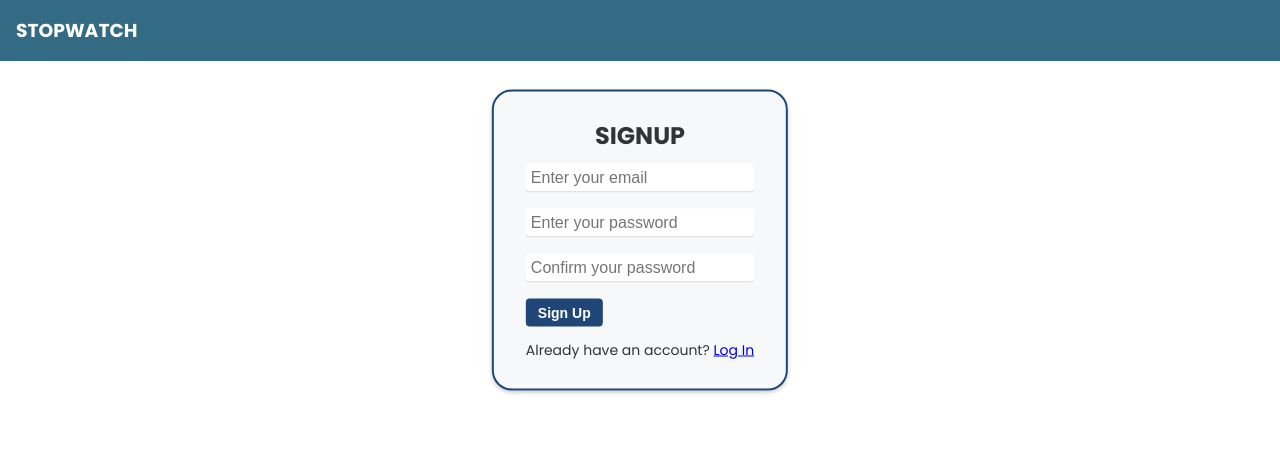
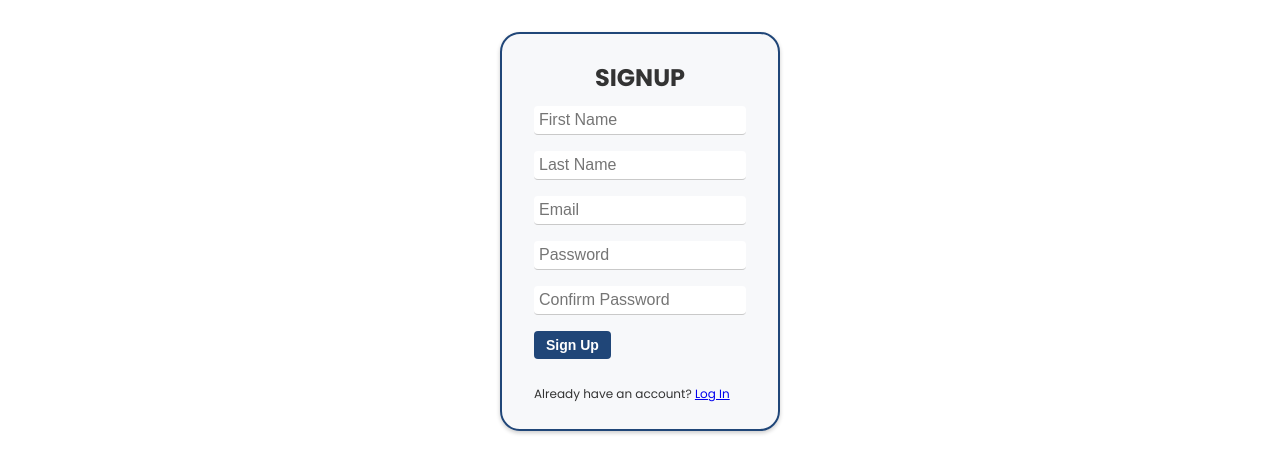
Before and after one commit to pierocapra/stop-watch, a React (Create React App) app: page /signup in a window 1280 px wide. Shown: the top 472 px of the page. Built offline with nearby package versions, Linux system fonts and the light colour scheme; no server answers.

Commit message:
Signin reviews Header

```diff
--- a/src/App.css
+++ b/src/App.css
@@ -31,17 +31,9 @@ button {
   border: none;
 }
 
-input[type="email"] {
-  width: 100%;
-  padding: 5px;
-  font-size: 16px;
-  border: none;
-  border-bottom: solid 1px #c9c9c9;
-  transition: border 0.3s;
-  border-radius: 4px;
-}
-
-input[type="password"] {
+input[type="password"],
+input[type="email"],
+input[type="text"] {
   width: 100%;
   padding: 5px;
   font-size: 16px;
@@ -50,8 +42,10 @@ input[type="password"] {
   border-bottom: solid 1px #c9c9c9;
   transition: border 0.3s;
 }
+
 input[type="email"]:focus,
-input[type="password"].focus {
+input[type="password"]:focus,
+input[type="text"]:focus {
   border-bottom: solid 2px #969696;
 }
 
@@ -292,29 +286,34 @@ input[type="password"].focus {
 /* Auth */
 .auth {
   border: 2px solid #204678;
-  position: absolute;
-  top: 30%;
-  left: 50%;
-  transform: translate(-50%, -50%);
   padding: 2rem;
   border-radius: 20px;
   box-shadow: 0 2px 4px rgba(0, 0, 0, 0.2);
   font-size: 14px;
   background-color: #20467809;
+  max-width: 280px;
+  margin: auto;
+  margin-top: 2rem;
 }
 
 .auth * + * {
   margin-top: 1rem;
 }
 
-.auth .side-text {
-  margin-left: 1rem;
+.auth .additional-form-text {
+  display: block;
+  font-size: 12px;
+  line-height: 0.5;
 }
 
 .auth .error-message {
   margin-bottom: 0;
   color: red;
   font-weight: 400;
+}
+
+.auth button {
+  margin-bottom: 1rem;
 }
 
 .hide {
--- a/src/App.js
+++ b/src/App.js
@@ -16,9 +16,9 @@ function App() {
     <main className="app">
       <Router>
         <AuthProvider>
-          <Header />
+
           <Routes>
-            <Route exact path='/' element={<PrivateRoute><Main /></PrivateRoute>}>
+            <Route exact path='/' element={<PrivateRoute><Header /><Main /></PrivateRoute>}>
             </Route>
             <Route exact path='/login' element={<Login />} />
             <Route exact path='/signup' element={<Signup />} />
--- a/src/ForgotPassword.js
+++ b/src/ForgotPassword.js
@@ -28,14 +28,16 @@ export default function ForgotPassword() {
 
 
     return (
+          <div className="container">
             <div className="auth">
                 <h1>Forgot Password</h1>
-                <input id="email" type="email" placeholder="Enter your email" ref={emailRef} /><br />
+                <input id="email" type="email" placeholder="Enter your email" ref={emailRef} />
                 <br />
                 {error && <h4 className="error-message">{error}</h4>}
                 {message}
                 <button className="button" onClick={handleSubmit}>Reset Password</button>
-                <Link to="/login" className="side-text">Back to Login</Link>
+                <Link to="/login" className="additional-form-text">Back to Login</Link>
             </div>
+          </div>
     )
 }
--- a/src/Login.js
+++ b/src/Login.js
@@ -30,6 +30,7 @@ function Login() {
 
 
     return (
+      <div className="container">
           <div className="auth">
               <h1>Login</h1>
               <input id="email" type="email" placeholder="Enter your email" ref={emailRef} /><br />
@@ -38,9 +39,10 @@ function Login() {
               {error && <h4 className="error-message">{error}</h4>}
 
               <button className="button" onClick={handleSubmit}>Log In</button>
-                <Link to="/forgot-password" className="side-text">Forgot Password?</Link>
-                <div >
+              <Link to="/forgot-password" className="additional-form-text">Forgot Password?</Link>
+              <div className="additional-form-text">
                   Need an account? <Link to="/signup">Sign Up</Link>
+              </div>
           </div>
       </div>
     )
--- a/src/Signup.js
+++ b/src/Signup.js
@@ -1,6 +1,7 @@
 import React, { useRef, useState } from 'react'
 import { useNavigate } from 'react-router-dom';
-import { Link } from "react-router-dom"
+import { Link } from "react-router-dom";
+import {  updateProfile } from "firebase/auth";
 
 import { useAuth } from './Auth';
 
@@ -8,10 +9,12 @@ function Signup() {
     const passwordRef = useRef();
     const passwordConfirmRef = useRef()
     const emailRef = useRef();
+    const firstNameRef = useRef();
+    const lastNameRef = useRef();
     const [error, setError] = useState("")
     // const [loading, setLoading] = useState(false)
     const navigate = useNavigate();
-    const { signup } = useAuth();
+    const { signup, reloadUser } = useAuth();
 
     async function handleSubmit(e) {
 
@@ -23,7 +26,19 @@ function Signup() {
           setError("")
           // setLoading(true)
           await signup(emailRef.current.value, passwordRef.current.value)
-          navigate("/")
+            .then((userCredential) => {
+                // Signed in
+                updateProfile(userCredential.user, {
+                    displayName:  firstNameRef.current.value + " " + lastNameRef.current.value
+                })
+            })
+            .then(() => {
+              // setTimeout is a bit hacky, can think of different solution
+              setTimeout(()=>{navigate("/")}, 500)
+            })
+            .catch((error) => {
+              console.error(error);
+            });
         } catch {
           setError("Failed to create an account")
         }
@@ -32,20 +47,24 @@ function Signup() {
       }
 
     return (
+          <div className="container">
             <div className="auth">
                 <h1>SIGNUP</h1>
-                <input id="email" type="email" placeholder="Enter your email" ref={emailRef} /><br />
-                <input id="pass" type="password" placeholder="Enter your password" ref={passwordRef}/><br />
-                <input id="pass" type="password" placeholder="Confirm your password" ref={passwordConfirmRef}/><br />
+                <input id="firstName" type="text" placeholder="First Name" ref={firstNameRef} /><br />
+                <input id="lastName" type="text" placeholder="Last Name" ref={lastNameRef} /><br />
+                <input id="email" type="email" placeholder="Email" ref={emailRef} /><br />
+                <input id="pass" type="password" placeholder="Password" ref={passwordRef}/><br />
+                <input id="pass" type="password" placeholder="Confirm Password" ref={passwordConfirmRef}/><br />
 
                 {error && <h4 className="error-message">{error}</h4>}
 
                 <button className="button" onClick={handleSubmit}>Sign Up</button>
 
-                <div>
+                <div className="additional-form-text">
                     Already have an account? <Link to="/login">Log In</Link>
                 </div>
             </div>
+          </div>
     )
 }
 
--- a/src/components/Header.js
+++ b/src/components/Header.js
@@ -21,6 +21,7 @@ const Header = () => {
       }
 
     const {currentUser}  = useAuth();
+    console.log(currentUser.displayName);
 
     return (
         <nav className="header">
@@ -30,7 +31,7 @@ const Header = () => {
 
             <div className="header-right">
                 {currentUser && <>
-                    <p> Hello {currentUser.email} </p>
+                    <p> Hello {currentUser.displayName} </p>
 
                     <button className="button" onClick={handleLogout}>SignOut</button>
                     </>
```
Also changed, not shown: src/Auth.js (+9 -2 lines). Lines whose indentation alone changed are shown as unchanged.
